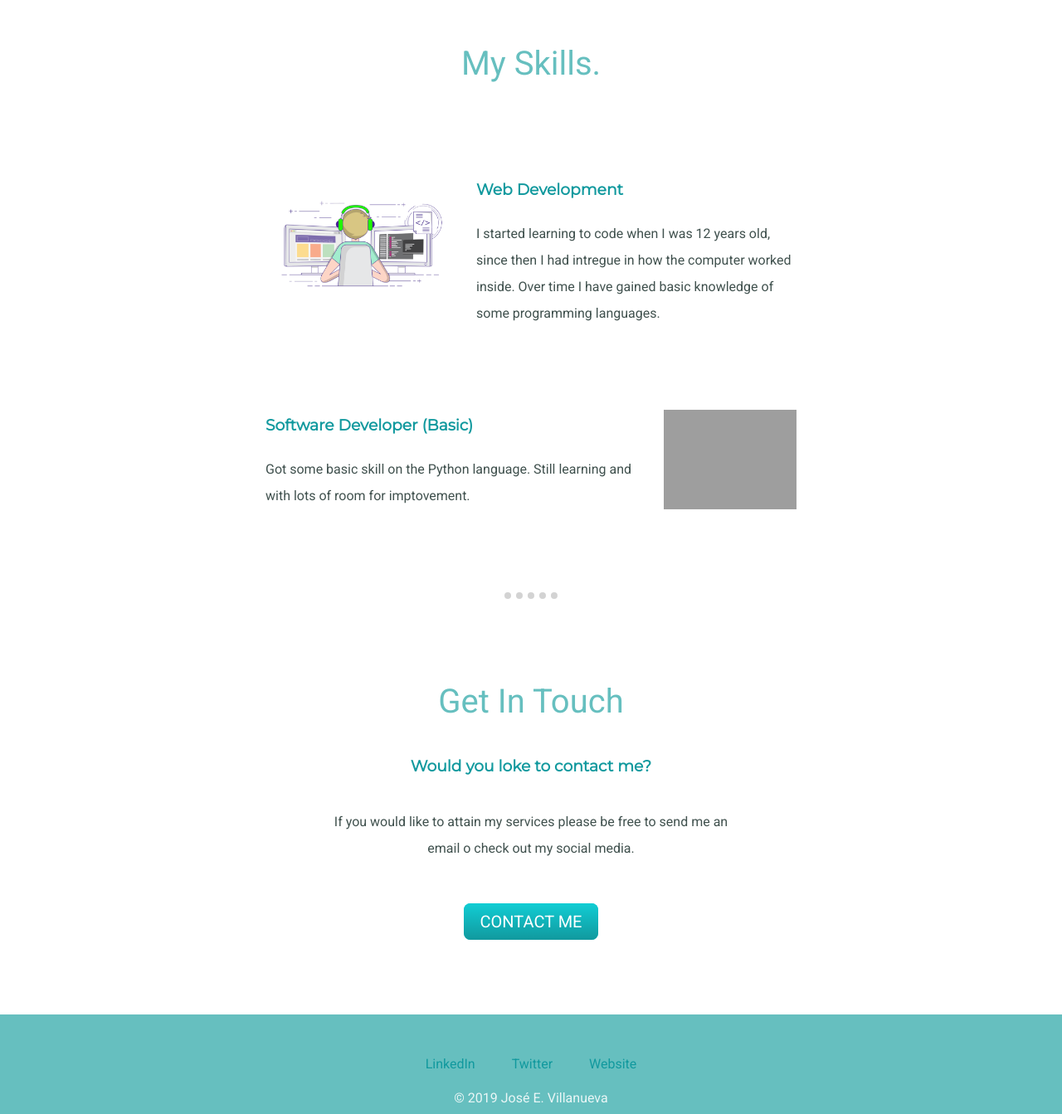
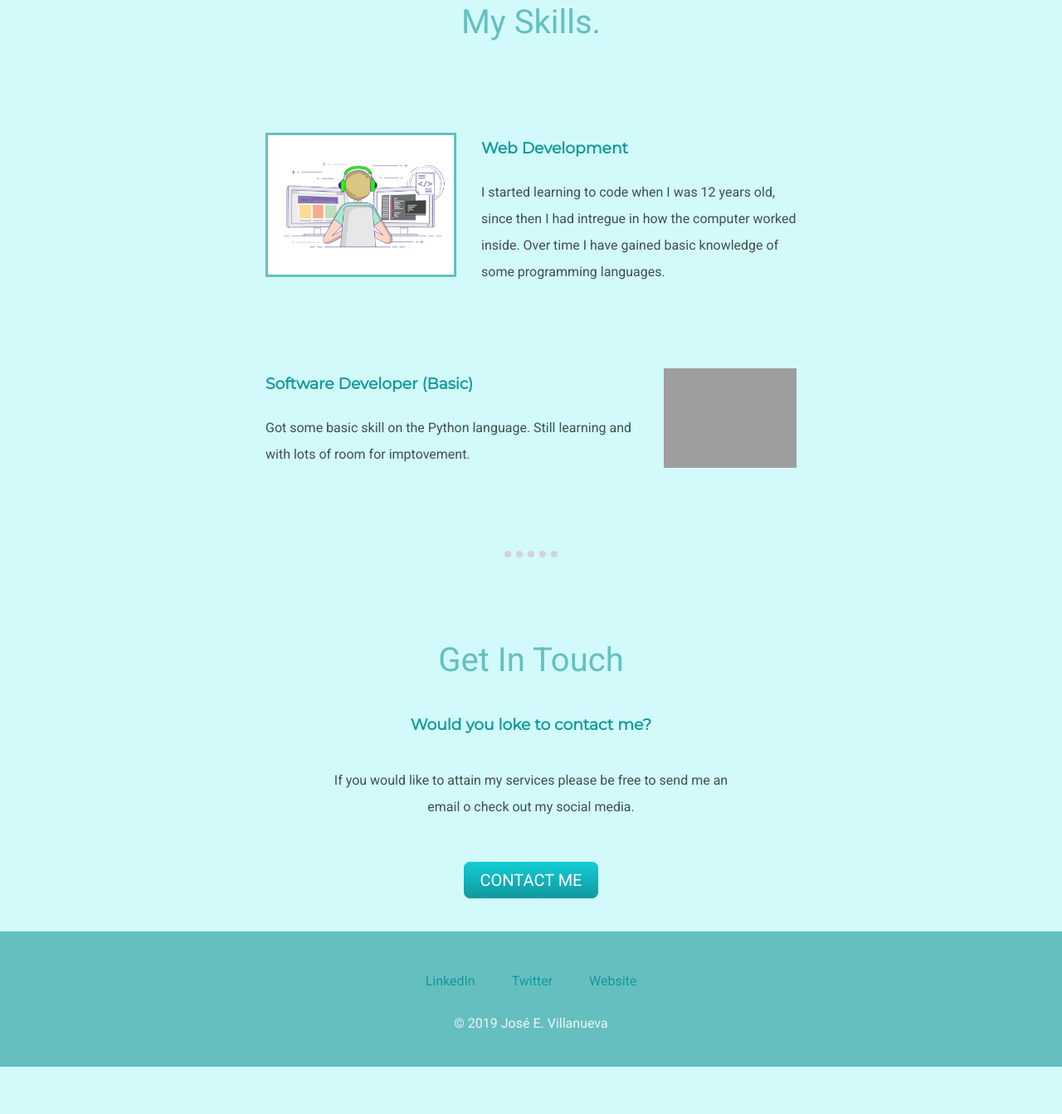
Before and after one commit to kikito101/mysite, a plain HTML site: page index.html in a window 1280 px wide. Shown: the part 1605-2948 px from the top of the page at 83% size. After the commit the page ends 2891 px from the top, so only its background shows below. Drawn offline with Linux system fonts and the light colour scheme; grey boxes are pictures that could not be loaded.

Commit message:
Update styles.css

```diff
--- a/css/styles.css
+++ b/css/styles.css
@@ -3,6 +3,7 @@ body {
   text-align: center;
   font-family: 'Roboto', sans-serif;
   color: #40514E;
+  background-color: #d2fafb;
 }
 
 h1 {
@@ -55,14 +56,14 @@ hr {
 }
 
 .middle-container {
-  margin: 100px 0;
+  margin: 50px 0;
+  background-color: #d2fafb;
 }
 
 .bottom-container {
   background-color: #66BFBF;
   margin: 0;
   padding: 50px 0 20px;
-
 }
 
 .top-cloud {
@@ -83,7 +84,6 @@ hr {
 
 .skill-row {
   width: 50%;
-  text-align: center;
   margin: 100px auto;
   text-align: left;
   line-height: 2;
@@ -93,6 +93,7 @@ hr {
   margin-right: 30px;
   float: left;
   width: 35%;
+  border: solid #66BFBF;
 }
 
 .python-img {
@@ -111,6 +112,7 @@ hr {
 
 .copyright-text {
   color: #EAF6F6;
+  padding-top: 10px;
 }
 
 .contact-message {
```
Lines whose indentation alone changed are shown as unchanged.
